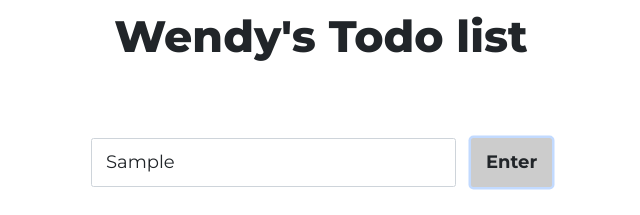
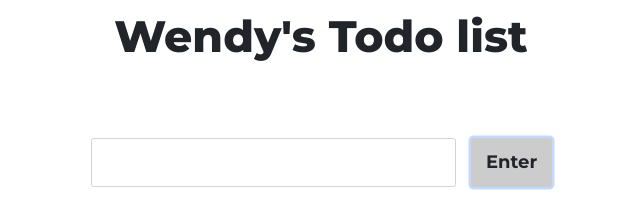
Before and after one commit to Xenovka/vue-todos, a Vue app: page / in a window 1280 px wide. Both pictures are taken after typing "Sample" into the empty fields and a click on the button "Enter". Shown: the top 215 px of the page, without its empty margins (319-959 px from the left). Built offline with nearby package versions, Linux system fonts and the light colour scheme.

Commit message:
delete item using button

```diff
--- a/src/components/TodoInput.vue
+++ b/src/components/TodoInput.vue
@@ -1,7 +1,7 @@
 <template>
   <form @submit.prevent="enterTodoItem" class="todo-form row d-flex justify-content-center">
     <div class="todo-input col-lg-4 offset-lg-1">
-      <input class="form-control" type="text" name="input" id="todo-input" ref="todoInput" v-model.lazy="todoItem" />
+      <input class="form-control" type="text" name="input" id="todo-input" ref="todoInput" />
     </div>
     <div class="input-button col-lg-2">
       <button type="submit" class="btn">Enter</button>
@@ -24,14 +24,21 @@ export default {
   },
   methods: {
     enterTodoItem() {
-      const todos = JSON.parse(localStorage.getItem("todos"));
-      const isTodoExist = todos.map((todo) => (todo == this.$refs.todoInput.value ? todo : []));
+      const todos = JSON.parse(localStorage.getItem("todos")) || null;
+      const itemValue = this.$refs.todoInput.value;
 
-      if (isTodoExist.length) {
-        return alert("Activity already added");
+      if (todos !== null) {
+        for (let todo of todos) {
+          if (todo === itemValue) {
+            this.$refs.todoInput.value = "";
+            return alert("Failed: Activity already exists!");
+          }
+        }
       }
 
+      this.todoItem = itemValue;
       this.$refs.todoInput.value = "";
+      return alert("Success: Activity added!");
     }
   }
 };
--- a/src/components/TodoItems.vue
+++ b/src/components/TodoItems.vue
@@ -4,7 +4,7 @@
       <div v-for="item in items" :key="item" class="d-flex justify-content-center row col-lg-11">
         <li class="todo-item col-lg-6 offset-lg-2">{{ item }}</li>
         <div class="col-lg-2 btn-wrapper">
-          <button class="btn btn-danger" @click="deleteItem">Delete</button>
+          <button class="btn btn-danger" @click="deleteItem(item)">Delete</button>
         </div>
       </div>
     </ul>
@@ -30,7 +30,12 @@ export default {
       this.items = JSON.parse(localStorage.getItem("todos")) || [];
     },
 
-    deleteItem() {}
+    deleteItem(item) {
+      const todos = JSON.parse(localStorage.getItem("todos"));
+      const newTodos = todos.filter((todo) => todo !== item);
+      this.items = newTodos;
+      localStorage.setItem("todos", JSON.stringify(newTodos));
+    }
   },
   watch: {
     item(newProp, oldProp) {
```
